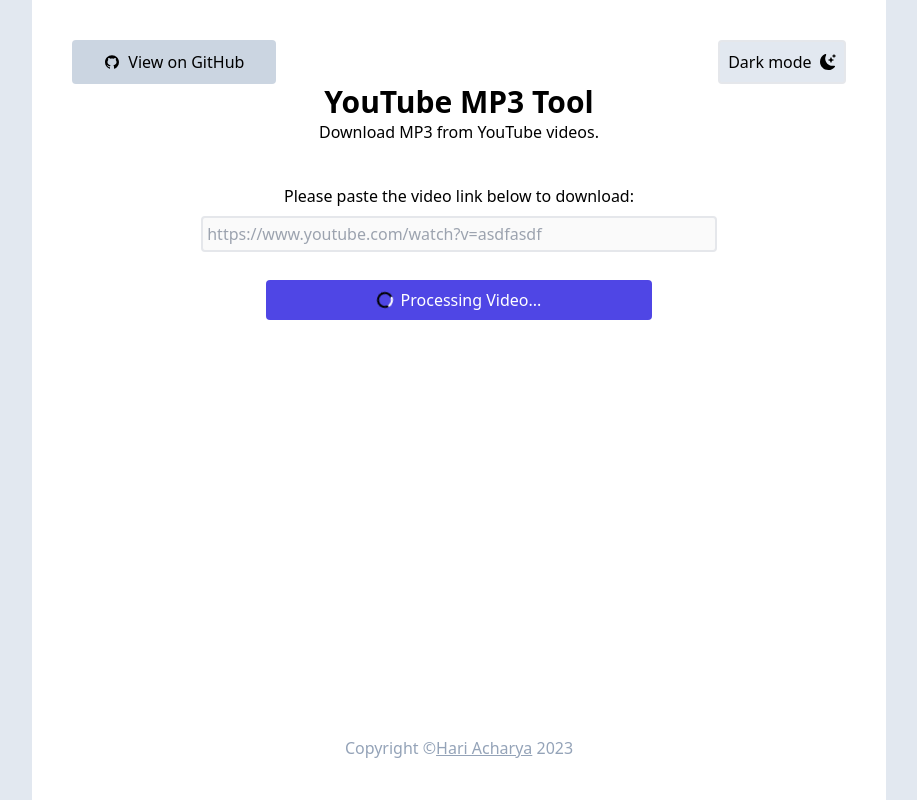
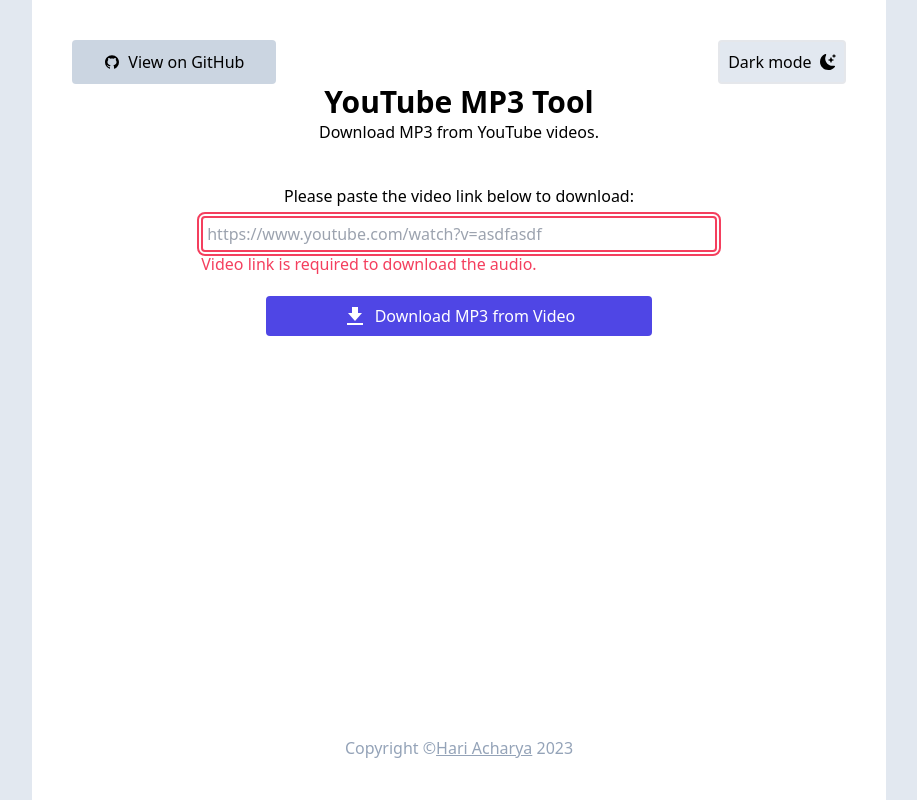
Before and after one commit to hariacharya80/youtube-mp3-downloader, a React (Vite) app: page / in a window 1280 px wide. Both pictures are taken after a click on the button "Download MP3 from Video". Shown: the whole page, without its empty margins (181-1098 px from the left). Built offline with nearby package versions, Linux system fonts and the light colour scheme.

Commit message:
frontend completed

```diff
--- a/package.json
+++ b/package.json
@@ -12,6 +12,7 @@
   "dependencies": {
     "react": "^18.2.0",
     "react-dom": "^18.2.0",
+    "react-hot-toast": "^2.4.1",
     "react-icons": "^4.11.0"
   },
   "devDependencies": {
--- a/src/App.tsx
+++ b/src/App.tsx
@@ -4,6 +4,7 @@ import Header from "./components/Header";
 import { BiSolidDownload } from "react-icons/bi";
 import { BsFillMoonStarsFill, BsFillSunFill } from "react-icons/bs";
 import { AiOutlineGithub } from "react-icons/ai";
+import toast from "react-hot-toast";
 
 function App() {
   const [darkMode, setDarkMode] = useState(false);
@@ -16,6 +17,15 @@ function App() {
       document.documentElement.classList.remove("dark");
     }
   }, [darkMode]);
+  const [validation, setValidation] = useState("");
+  const [videoLink, setVideoLink] = useState("");
+  const checkValidation = () => {
+    if (!videoLink) {
+      toast.error("Video link is required.");
+      setValidation("Video link is required to download the audio.");
+      return false;
+    }
+  };
   return (
     <section className="h-screen w-screen bg-slate-200 dark:bg-slate-800 dark:text-white flex justify-center">
       <div className="flex flex-col w-full md:w-1/2 xl:w-2/3 p-10 dark:bg-slate-900 bg-white items-center">
@@ -52,17 +62,33 @@ function App() {
         <input
           type="text"
           disabled={loading}
+          value={videoLink}
+          onChange={(e) => {
+            setValidation("");
+            setVideoLink(e.target.value);
+          }}
           className={
-            loading
-              ? "p-1 cursor-not-allowed border-2 w-2/3 rounded outline-none text-black dark:bg-slate-600 dark:outline-slate-800 dark:text-white dark:border-slate-800 my-2"
+            validation
+              ? "p-1 border-rose-500 outline-rose-500 border-2 w-2/3 rounded outline-none text-black dark:bg-slate-600 dark:outline-slate-800 dark:text-white dark:border-slate-800 my-2"
               : "p-1 border-2 w-2/3 rounded outline-none text-black dark:bg-slate-600 dark:outline-slate-800 dark:text-white dark:border-slate-800 my-2"
           }
           name="url"
           id="url"
           placeholder="https://www.youtube.com/watch?v=asdfasdf"
         />
+        {validation != "" && (
+          <div className="w-2/3 flex justify-start -mt-2">
+            <span className="text-rose-500">{validation}</span>
+          </div>
+        )}
         <button
-          onClick={() => setLoading(true)}
+          onClick={() => {
+            const isValid = checkValidation();
+            if (isValid) {
+              setLoading(true);
+            }
+            return;
+          }}
           className={
             loading
               ? "mt-5 flex cursor-progress justify-center items-center gap-2 bg-indigo-600 hover:bg-indigo-800 transition-colors text-white dark:bg-slate-600 py-2 rounded w-1/2"
```
Also changed, not shown: 1 other file (tests, documents, lock files or other folders).
